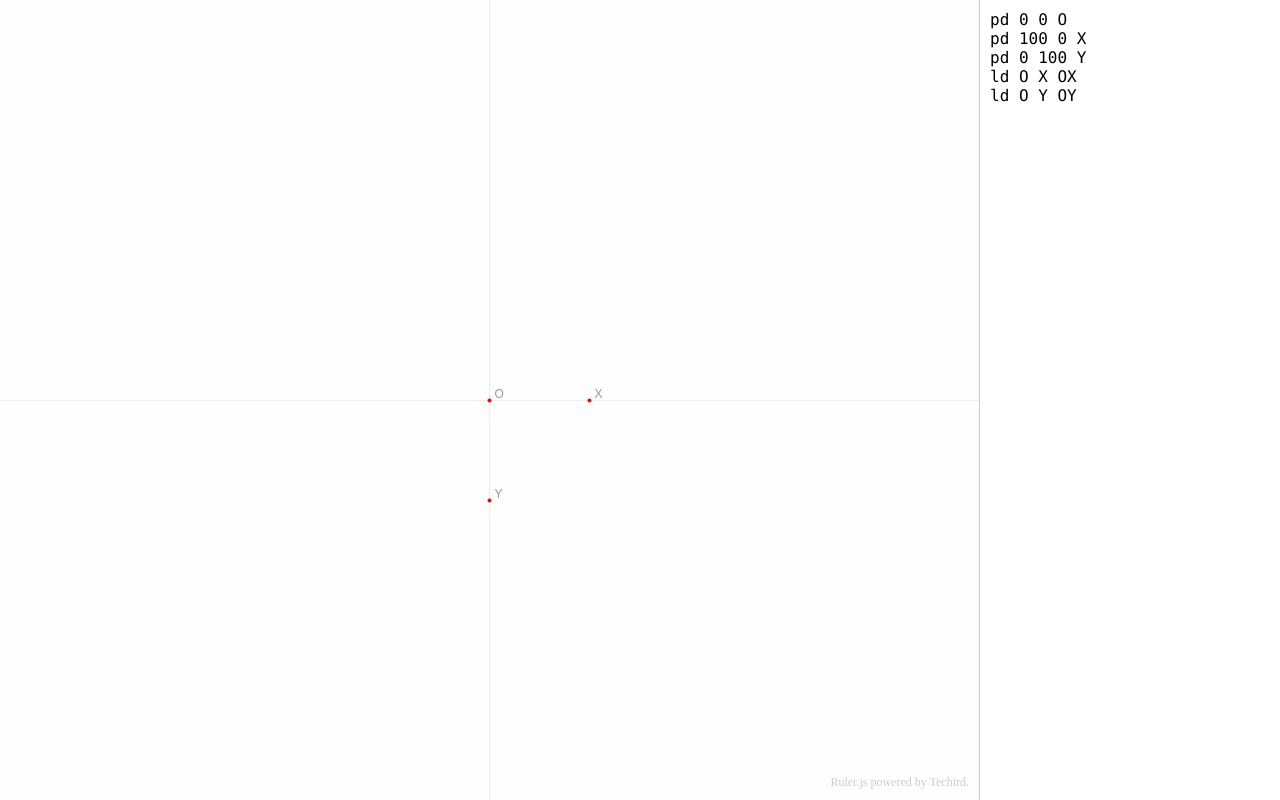
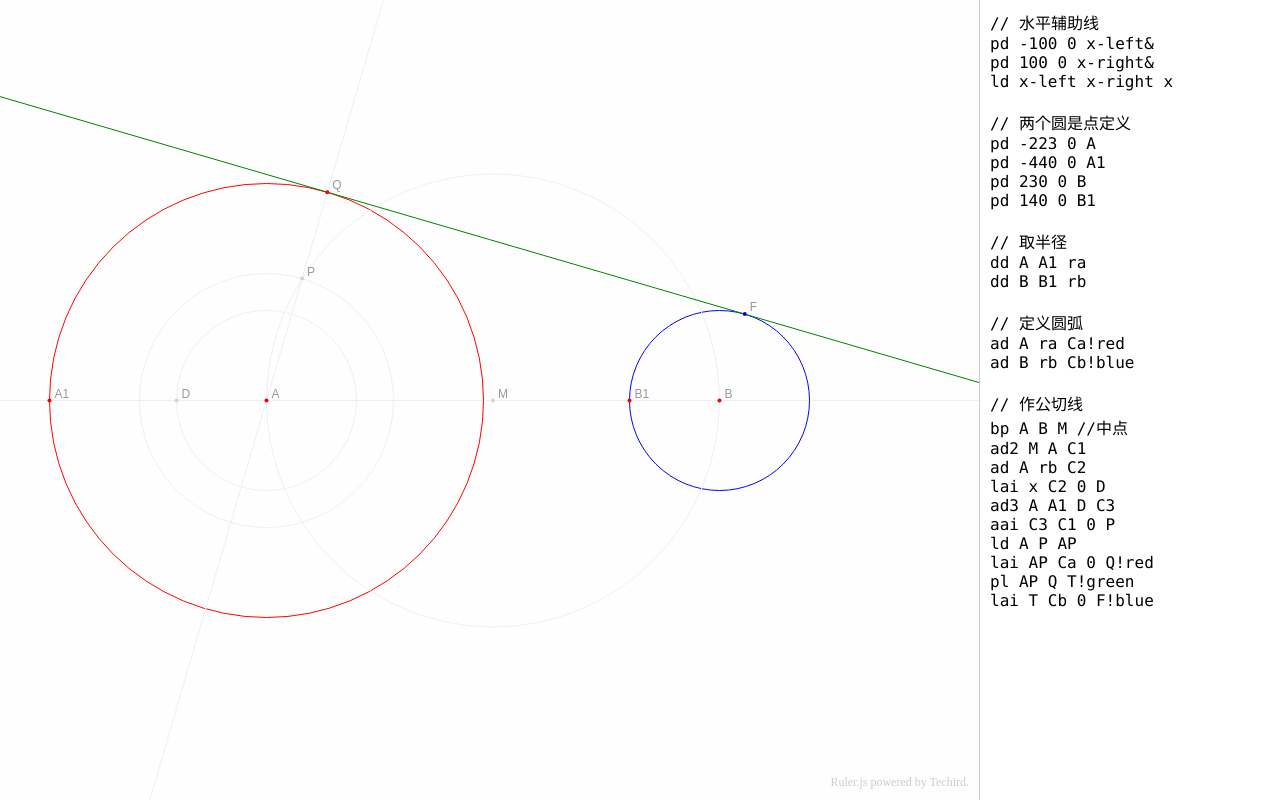
Before and after one commit to techird/ruler, a plain HTML site: page index.html in a window 1280 px wide. Drawn offline with Linux system fonts and the light colour scheme.

Commit message:
change default example

```diff
--- a/index.html
+++ b/index.html
@@ -78,11 +78,37 @@
 </head>
 <body>
     <div id="commands">
-        <textarea id="command-input" placeholder="Command Here">pd 0 0 O
-pd 100 0 X
-pd 0 100 Y
-ld O X OX
-ld O Y OY</textarea>
+        <textarea id="command-input" placeholder="Command Here">// 水平辅助线
+pd -100 0 x-left&
+pd 100 0 x-right&
+ld x-left x-right x
+
+// 两个圆是点定义
+pd -223 0 A
+pd -440 0 A1
+pd 230 0 B
+pd 140 0 B1
+
+// 取半径
+dd A A1 ra
+dd B B1 rb
+
+// 定义圆弧
+ad A ra Ca!red
+ad B rb Cb!blue
+
+// 作公切线
+bp A B M //中点
+ad2 M A C1
+ad A rb C2
+lai x C2 0 D
+ad3 A A1 D C3
+aai C3 C1 0 P
+ld A P AP
+lai AP Ca 0 Q!red
+pl AP Q T!green
+lai T Cb 0 F!blue
+</textarea>
     </div>
     <div id="paper">
         <canvas></canvas>
```
